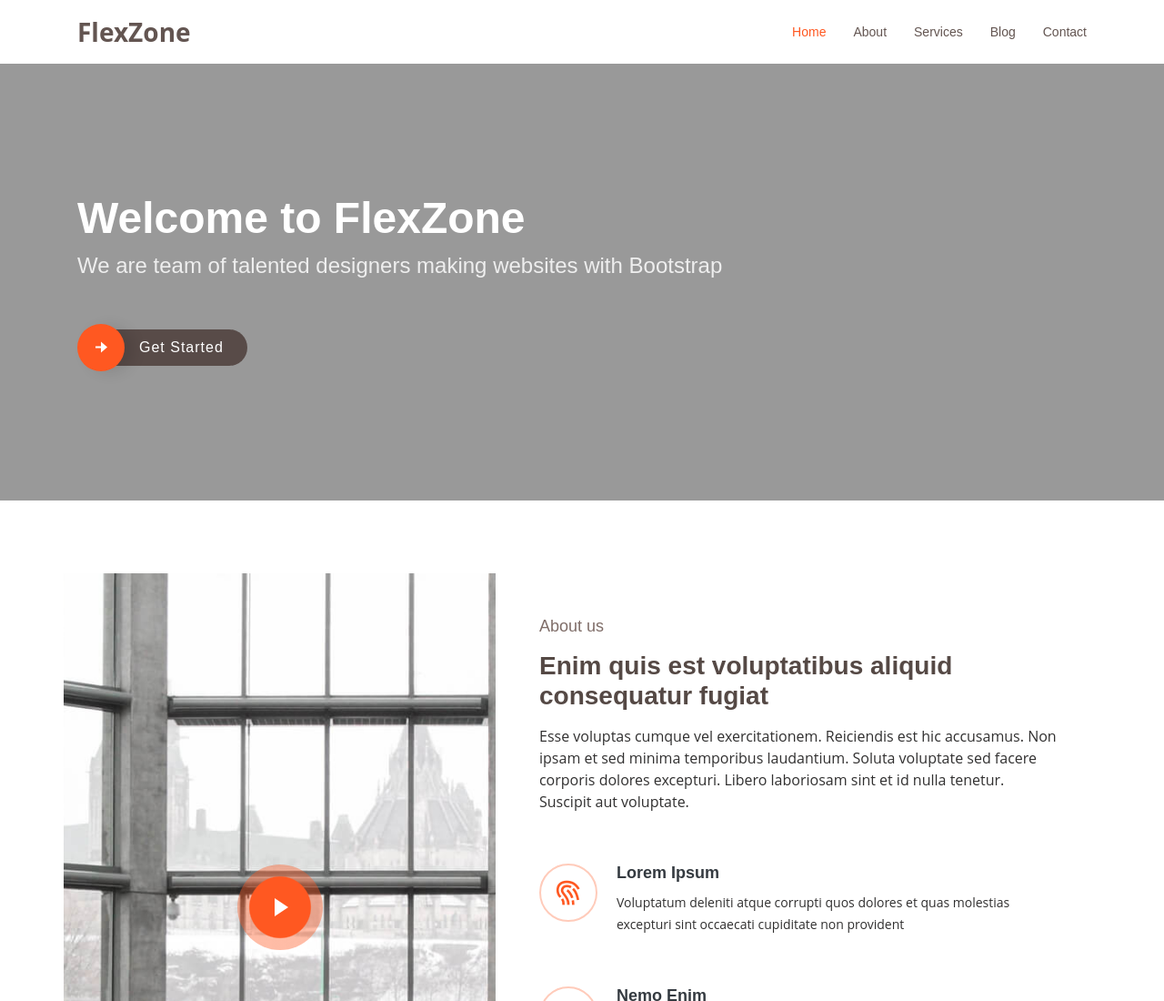
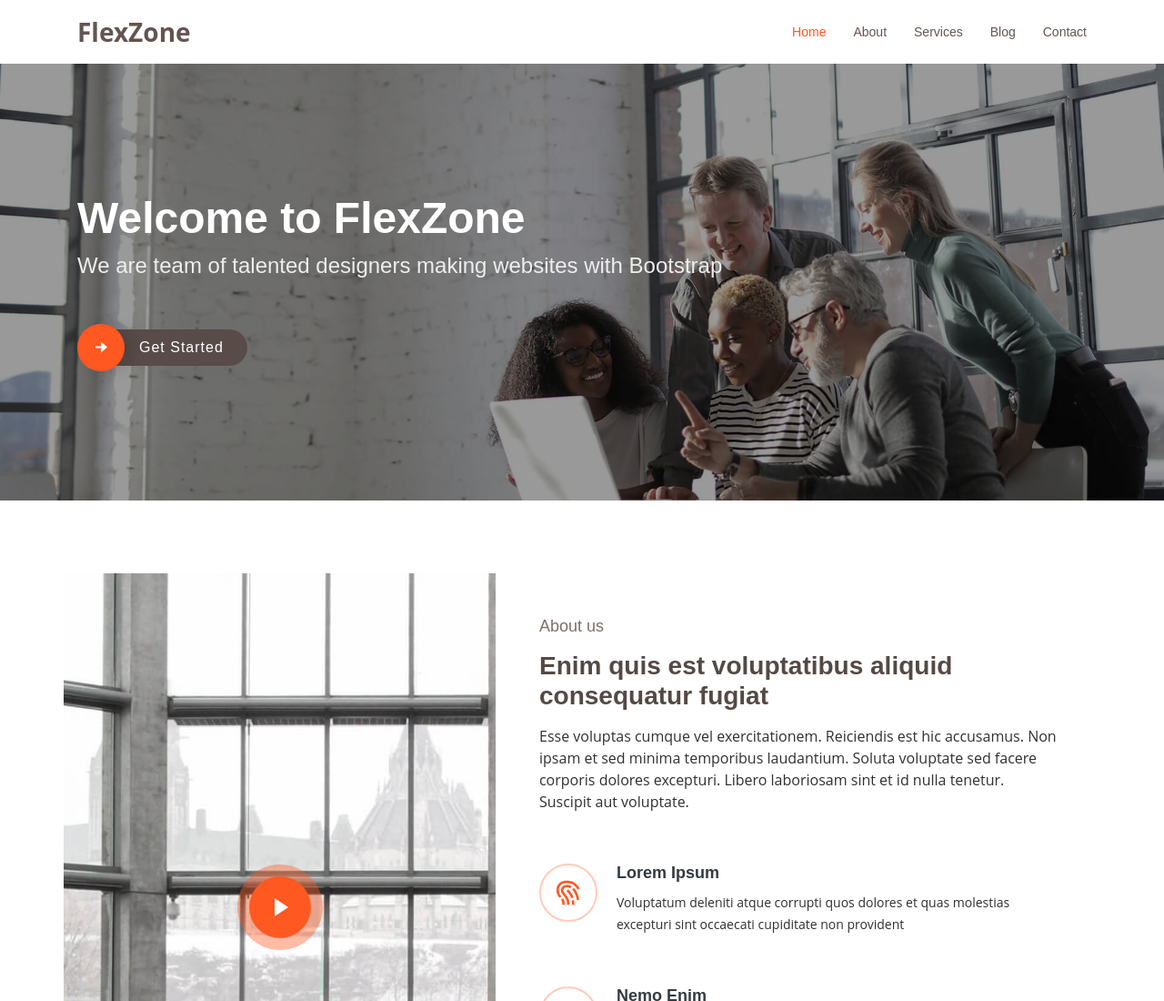
Before and after one commit to shksinner/FlexZone, a plain HTML site: page index.html in a window 1280 px wide. Shown: the top 1100 px of the page at 91% size. Drawn offline with nearby package versions, Linux system fonts and the light colour scheme; files whose address does not match are found by name.

Commit message:
Update style.css

```diff
--- a/style.css
+++ b/style.css
@@ -251,7 +251,7 @@ body {
   #hero {
     width: 100%;
     height: 60vh;
-    background: url("assets/img/hero-bg.jpg") center center;
+    background: url("hero-bg.jpg") center center;
     background-size: cover;
     position: relative;
     z-index: 1;
```
